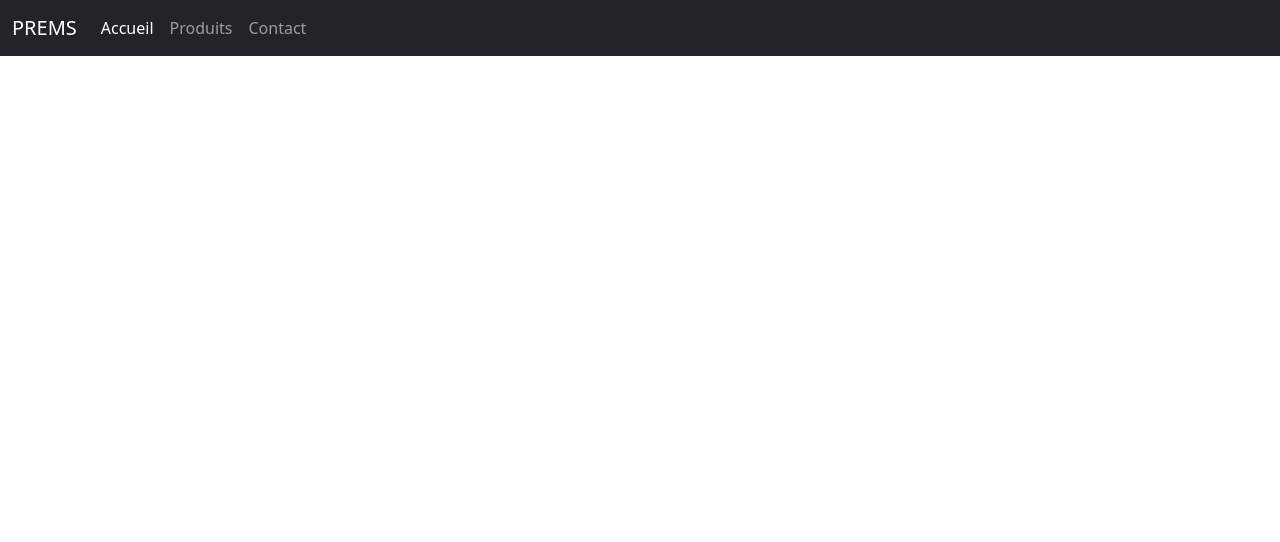
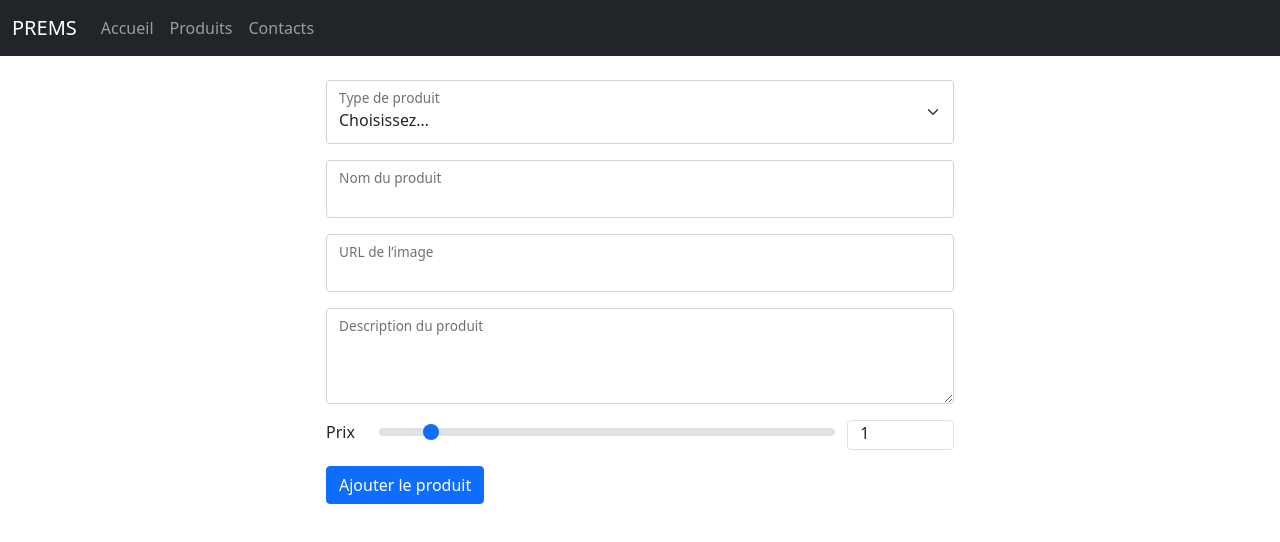
Before and after one commit to ArthurBauzou/PremsANG, an Angular app: page /ajouter-un-produit in a window 1280 px wide. Before the commit this address led to /. Shown: the top 542 px of the page. Built offline with nearby package versions, Linux system fonts and the light colour scheme.

Commit message:
form fait

```diff
--- a/src/app/app-routing.module.ts
+++ b/src/app/app-routing.module.ts
@@ -8,8 +8,8 @@ import  { AddProdComponent } from './compoz/add-prod/add-prod.component'
 const routes: Routes = [
   // { path: '', component: AppComponent, },
   { path: 'produits', component: ProdsComponent },
-  { path: 'home', component: HomeComponent },
-  { path: 'addProd', component: AddProdComponent}
+  { path: 'accueil', component: HomeComponent },
+  { path: 'ajouter-un-produit', component: AddProdComponent}
 ];
 
 @NgModule({
--- a/src/app/app.component.html
+++ b/src/app/app.component.html
@@ -7,13 +7,13 @@
     <div class="collapse navbar-collapse" id="navbarSupportedContent">
       <ul class="navbar-nav me-auto mb-2 mb-md-0">
         <li class="nav-item">
-          <a class="nav-link active" routerLink="/home">Accueil</a>
+          <a class="nav-link" routerLink="/accueil">Accueil</a>
         </li>
         <li class="nav-item">
           <a class="nav-link" routerLink="/produits">Produits</a>
         </li>
         <li class="nav-item">
-          <a class="nav-link" routerLink="">Contact</a>
+          <a class="nav-link" routerLink="">Contacts</a>
         </li>
 
       </ul>
--- a/src/app/app.component.ts
+++ b/src/app/app.component.ts
@@ -1,10 +1,12 @@
 import { Component } from '@angular/core';
+// import * as internal from 'stream';
 
 @Component({
   selector: 'app-root',
   templateUrl: './app.component.html',
   styleUrls: ['./app.component.css']
 })
+
 export class AppComponent {
 
 }
--- a/src/app/compoz/add-prod/add-prod.component.html
+++ b/src/app/compoz/add-prod/add-prod.component.html
@@ -1 +1,36 @@
-<p>add-prod works!</p>
+<div class="row py-4">
+  <div class="col-md-2 col-lg-3"></div>
+  <form class="col-md-8 col-lg-6">
+    <div class="form-floating mb-3">
+      <select class="form-select" id="prodType" required style="height: 4rem">
+        <option selected disabled value="">Choisissez…</option>
+        <option>Fruit</option>
+        <option>Légume</option>
+        <option>Autre</option>
+      </select>
+      <label for="prodType">Type de produit</label>
+    </div>
+    <div class="form-floating mb-3">
+      <input type="text" class="form-control" id="prodName" required>
+      <label for="prodName">Nom du produit</label>
+    </div>
+    <div class="form-floating mb-3">
+      <input type="text" class="form-control" id="prodImageURL" required>
+      <label for="prodImageURL">URL de l’image</label>
+    </div>
+    <div class="form-floating mb-3">
+      <textarea class="form-control" id="prodDescription" style="height: 6rem"></textarea>
+      <label for="prodDescription">Description du produit</label>
+    </div>
+    <div class="mb-3 row me-0">
+      <div class="col-1">
+        <label for="prodPrice">Prix</label>
+      </div>
+      <div class="col-9">
+        <input type="range" class="form-range" id="prodPrice" required min="0" max="10" step="0.1" (change)="updatePrice(price.value)" #price value="1">
+      </div>
+      <div class="col-2 border bg-scondary rounded" id="prodPricePreview">1</div>
+    </div>
+    <button type="submit" class="btn btn-primary">Ajouter le produit</button>
+  </form>
+</div>
--- a/src/app/compoz/add-prod/add-prod.component.ts
+++ b/src/app/compoz/add-prod/add-prod.component.ts
@@ -10,6 +10,15 @@ export class AddProdComponent implements OnInit {
   constructor() { }
 
   ngOnInit(): void {
+
+  }
+
+  updatePrice(a:string) {
+
+    let preview:any = document.getElementById("prodPricePreview");
+    console.log(a)
+    preview.innerHTML = a;
+
   }
 
 }
--- a/src/app/compoz/prods/prods.component.html
+++ b/src/app/compoz/prods/prods.component.html
@@ -1,5 +1,5 @@
 <div class="row mx-2">
-  <h3 class="text-center">Les produits</h3>
+  <h2 class="text-center py-4">Les produits</h2>
   <div class="col-lg-3 col-md-6" *ngFor="let p of prods">
     <div style="height: 12rem;">
       <img src="{{p.image}}" style="padding: 0.5em; border-radius: 1em; object-fit: cover; width: 100%; height: 100%; object-position: center;">
@@ -7,25 +7,13 @@
     <div class="card-body">
       <h5 class="card-title">{{p.name}}</h5>
       <p class="card-text">{{p.descr}}</p>
-      <a href="#" class="btn btn-primary">{{p.price}}€</a>
+      <a class="btn btn-primary">{{p.price}}€</a>
     </div>
   </div>
 </div>
-<div class="row">
-  <form class="col-6">
-    <div class="mb-3">
-      <label for="exampleInputEmail1" class="form-label">Email address</label>
-      <input type="email" class="form-control" id="exampleInputEmail1" aria-describedby="emailHelp">
-      <div id="emailHelp" class="form-text">We'll never share your email with anyone else.</div>
-    </div>
-    <div class="mb-3">
-      <label for="exampleInputPassword1" class="form-label">Password</label>
-      <input type="password" class="form-control" id="exampleInputPassword1">
-    </div>
-    <div class="mb-3 form-check">
-      <input type="checkbox" class="form-check-input" id="exampleCheck1">
-      <label class="form-check-label" for="exampleCheck1">Check me out</label>
-    </div>
-    <button type="submit" class="btn btn-primary">Submit</button>
-  </form>
+
+<div class="row py-4">
+  <div class="col-md-4"></div>
+  <a class="btn btn-outline-primary col-md-4 col-12" routerLink="/ajouter-un-produit">Ajouter un Produit</a>
+  <div class="col-md-4"></div>
 </div>
--- a/src/index.html
+++ b/src/index.html
@@ -6,12 +6,14 @@
   <base href="/">
   <meta name="viewport" content="width=device-width, initial-scale=1">
   <link rel="icon" type="image/x-icon" href="favicon.ico">
-  <link href="https://cdn.jsdelivr.net/npm/bootstrap@5.1.3/dist/css/bootstrap.min.css" rel="stylesheet" integrity="sha384-1BmE4kWBq78iYhFldvKuhfTAU6auU8tT94WrHftjDbrCEXSU1oBoqyl2QvZ6jIW3" crossorigin="anonymous">
+  <link href="https://cdn.jsdelivr.net/npm/bootstrap@5.0.2/dist/css/bootstrap.min.css" rel="stylesheet" integrity="sha384-EVSTQN3/azprG1Anm3QDgpJLIm9Nao0Yz1ztcQTwFspd3yD65VohhpuuCOmLASjC" crossorigin="anonymous">
   <link rel="stylesheet" href="https://cdnjs.cloudflare.com/ajax/libs/font-awesome/6.1.1/css/all.min.css">
 
 
 </head>
 <body>
   <app-root></app-root>
+
+  <script src="https://cdn.jsdelivr.net/npm/bootstrap@5.0.2/dist/js/bootstrap.bundle.min.js" integrity="sha384-MrcW6ZMFYlzcLA8Nl+NtUVF0sA7MsXsP1UyJoMp4YLEuNSfAP+JcXn/tWtIaxVXM" crossorigin="anonymous"></script>
 </body>
 </html>
```
